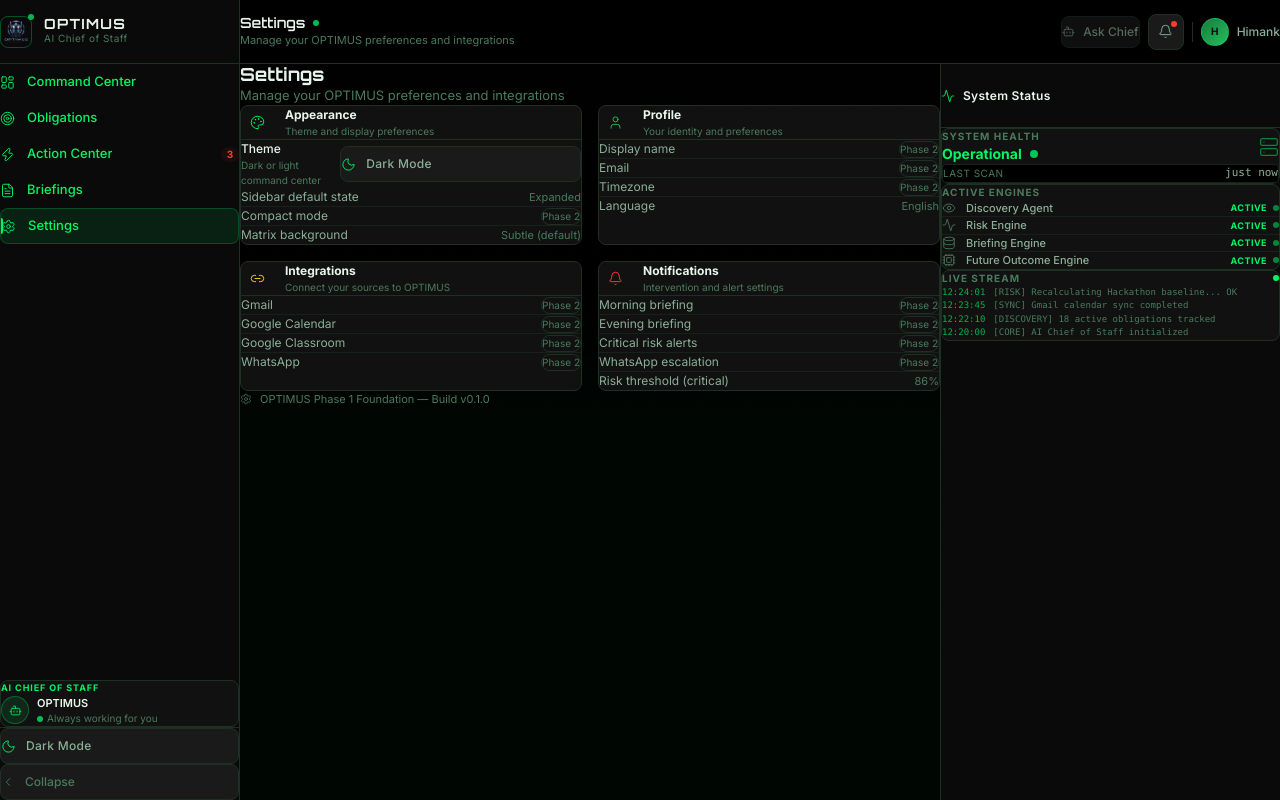
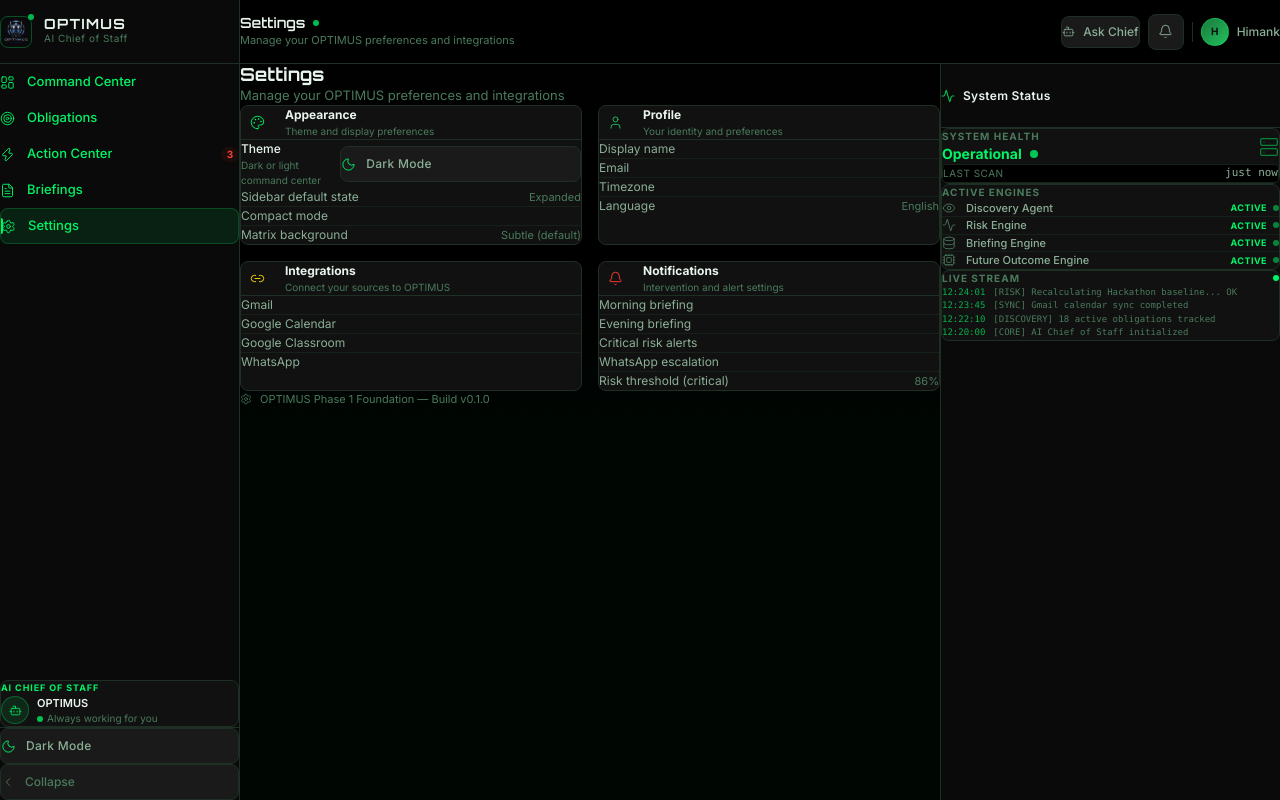
Before and after one commit to p4bl0-26/Optimus, a Next.js app: page /settings in a window 1280 px wide. Built offline with nearby package versions, Linux system fonts and the light colour scheme.

Commit message:
Fix: Remove Ask Chief Phase 2 placeholders and add Toast

```diff
--- a/src/app/obligations/page.tsx
+++ b/src/app/obligations/page.tsx
@@ -35,8 +35,7 @@ export default async function ObligationsPage() {
           className="flex items-center gap-2 h-9 px-4 rounded-lg text-xs font-semibold
             bg-[var(--color-accent-primary)] text-[var(--color-text-inverse)]
             hover:opacity-90 transition-opacity duration-150 cursor-not-allowed opacity-60"
-          disabled
-          title="Add Obligation — Phase 2"
+          title="Add Obligation"
         >
           <Plus size={14} strokeWidth={2} />
           Add Obligation
--- a/src/app/settings/page.tsx
+++ b/src/app/settings/page.tsx
@@ -45,18 +45,8 @@ function SettingsRow({ label, value }: { label: string; value?: string }) {
   return (
     <div className="flex items-center justify-between py-2 border-b border-[var(--color-border-subtle)] last:border-0">
       <span className="text-[12px] text-[var(--color-text-secondary)]">{label}</span>
-      {value ? (
+      {value && (
         <span className="text-[11px] text-[var(--color-text-muted)]">{value}</span>
-      ) : (
-        <span
-          className="text-[10px] px-2 py-0.5 rounded-full border"
-          style={{
-            borderColor: 'var(--color-border)',
-            color: 'var(--color-text-muted)',
-          }}
-        >
-          Phase 2
-        </span>
       )}
     </div>
   )
@@ -128,12 +118,6 @@ export default function SettingsPage() {
               className="flex items-center justify-between py-2 border-b border-[var(--color-border-subtle)] last:border-0"
             >
               <span className="text-[12px] text-[var(--color-text-secondary)]">{name}</span>
-              <span
-                className="text-[10px] px-2 py-0.5 rounded-full border"
-                style={{ borderColor: 'var(--color-border)', color: 'var(--color-text-muted)' }}
-              >
-                Phase 2
-              </span>
             </div>
           ))}
         </SettingsSection>
--- a/src/components/layout/StartupWrapper.tsx
+++ b/src/components/layout/StartupWrapper.tsx
@@ -6,10 +6,6 @@ import StartupAnimation from './StartupAnimation';
 export function StartupWrapper({ children }: { children: React.ReactNode }) {
   const [showAnimation, setShowAnimation] = useState(true);
 
-  useEffect(() => {
-    // Animation will now run on every page load as requested
-    setShowAnimation(true);
-  }, []);
 
   const handleComplete = () => {
     setShowAnimation(false);
--- a/src/components/layout/TopBar.tsx
+++ b/src/components/layout/TopBar.tsx
@@ -6,8 +6,9 @@
 // Matches reference: "Good evening, [Name] 🌿" pattern
 // ============================================================
 
+import { useState } from 'react'
 import { usePathname } from 'next/navigation'
-import { motion } from 'framer-motion'
+import { motion, AnimatePresence } from 'framer-motion'
 import { Bell, Menu, Bot } from 'lucide-react'
 import { cn } from '@/lib/utils'
 import { PAGE_META } from '@/constants/navigation'
@@ -21,6 +22,7 @@ interface TopBarProps {
 export function TopBar({ onMobileMenuToggle, className }: TopBarProps) {
   const pathname = usePathname()
   const meta = PAGE_META[pathname as AppRoute] ?? PAGE_META['/']
+  const [showToast, setShowToast] = useState(false)
 
   return (
     <header
@@ -78,22 +80,24 @@ export function TopBar({ onMobileMenuToggle, className }: TopBarProps) {
 
       {/* Right: Ask Chief + Notifications + Avatar */}
       <div className="flex items-center gap-2 flex-shrink-0">
-        {/* Ask Chief — placeholder */}
+        {/* Ask Chief */}
         <button
           id="ask-chief-btn"
+          onClick={() => {
+            setShowToast(true)
+            setTimeout(() => setShowToast(false), 3000)
+          }}
           className={cn(
             'hidden sm:flex items-center gap-2 h-8 px-3 rounded-lg',
             'border border-[var(--color-border)]',
             'bg-[var(--color-bg-elevated)]',
             'text-[var(--color-text-secondary)] text-xs font-medium',
-            'hover:text-[var(--color-accent-primary)]',
+            'hover:text-[var(--color-text-primary)]',
             'hover:border-[var(--color-accent-primary)]/40',
             'hover:bg-[var(--color-accent-glow)]',
-            'transition-all duration-150',
-            'cursor-not-allowed opacity-60' // placeholder state
+            'transition-all duration-150'
           )}
-          title="Ask Chief — Coming in Phase 2"
-          disabled
+          title="Ask Chief"
         >
           <Bot size={13} strokeWidth={1.5} />
           <span>Ask Chief</span>
@@ -116,11 +120,6 @@ export function TopBar({ onMobileMenuToggle, className }: TopBarProps) {
           title="Notifications"
         >
           <Bell size={15} strokeWidth={1.5} />
-          {/* Unread dot — placeholder */}
-          <span
-            className="absolute top-1.5 right-1.5 w-1.5 h-1.5 rounded-full bg-[var(--color-risk-critical)]"
-            aria-label="Unread notifications"
-          />
         </button>
 
         {/* Divider */}
@@ -152,6 +151,36 @@ export function TopBar({ onMobileMenuToggle, className }: TopBarProps) {
           </span>
         </button>
       </div>
+
+      {/* Polished Toast for Ask Chief */}
+      <AnimatePresence>
+        {showToast && (
+          <motion.div
+            initial={{ opacity: 0, y: 10, scale: 0.95 }}
+            animate={{ opacity: 1, y: 0, scale: 1 }}
+            exit={{ opacity: 0, y: 5, scale: 0.95 }}
+            transition={{ duration: 0.2 }}
+            className={cn(
+              'absolute top-16 right-4 sm:right-6',
+              'px-4 py-3 rounded-lg shadow-lg',
+              'bg-[var(--color-bg-elevated)] border border-[var(--color-border)]',
+              'flex items-center gap-3 z-50'
+            )}
+          >
+            <div className="w-8 h-8 rounded-full bg-[var(--color-accent-glow)] flex items-center justify-center border border-[var(--color-accent-primary)]/20">
+              <Bot size={14} className="text-[var(--color-accent-primary)]" />
+            </div>
+            <div>
+              <p className="text-sm font-semibold text-[var(--color-text-primary)]">
+                Ask Chief
+              </p>
+              <p className="text-xs text-[var(--color-text-secondary)]">
+                Chief Assistant will arrive in Phase 8.
+              </p>
+            </div>
+          </motion.div>
+        )}
+      </AnimatePresence>
     </header>
   )
 }
--- a/src/lib/risk.ts
+++ /dev/null
@@ -1,7 +0,0 @@
-/**
- * DEPRECATED: This file was replaced by `src/lib/intelligence/riskEngine.ts` in Phase 2.
- * This file is kept temporarily empty so that open IDE tabs do not show type errors
- * about missing types from Phase 1.
- * You can safely close and delete this file.
- */
-export {}
```
Also changed, not shown: src/components/layout/StartupAnimation.tsx (+4 -4 lines), 1 other file (tests, documents, lock files or other folders).
